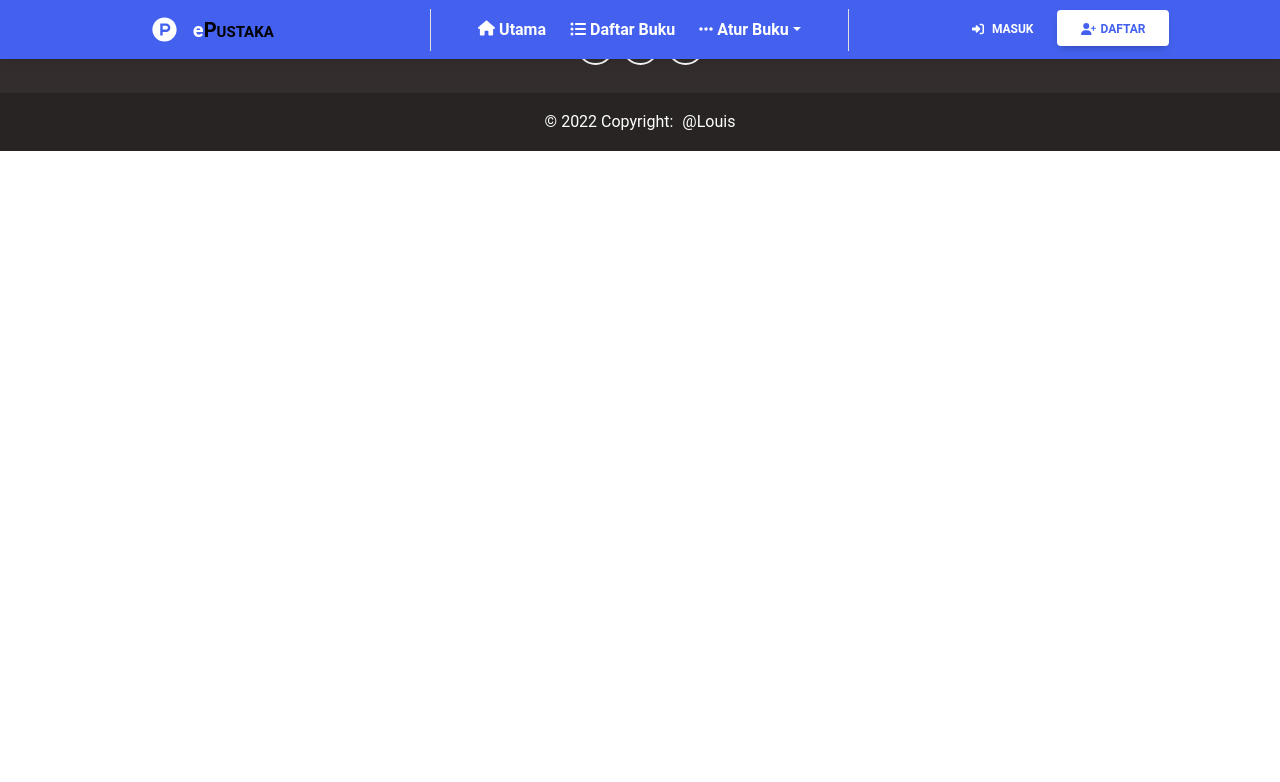
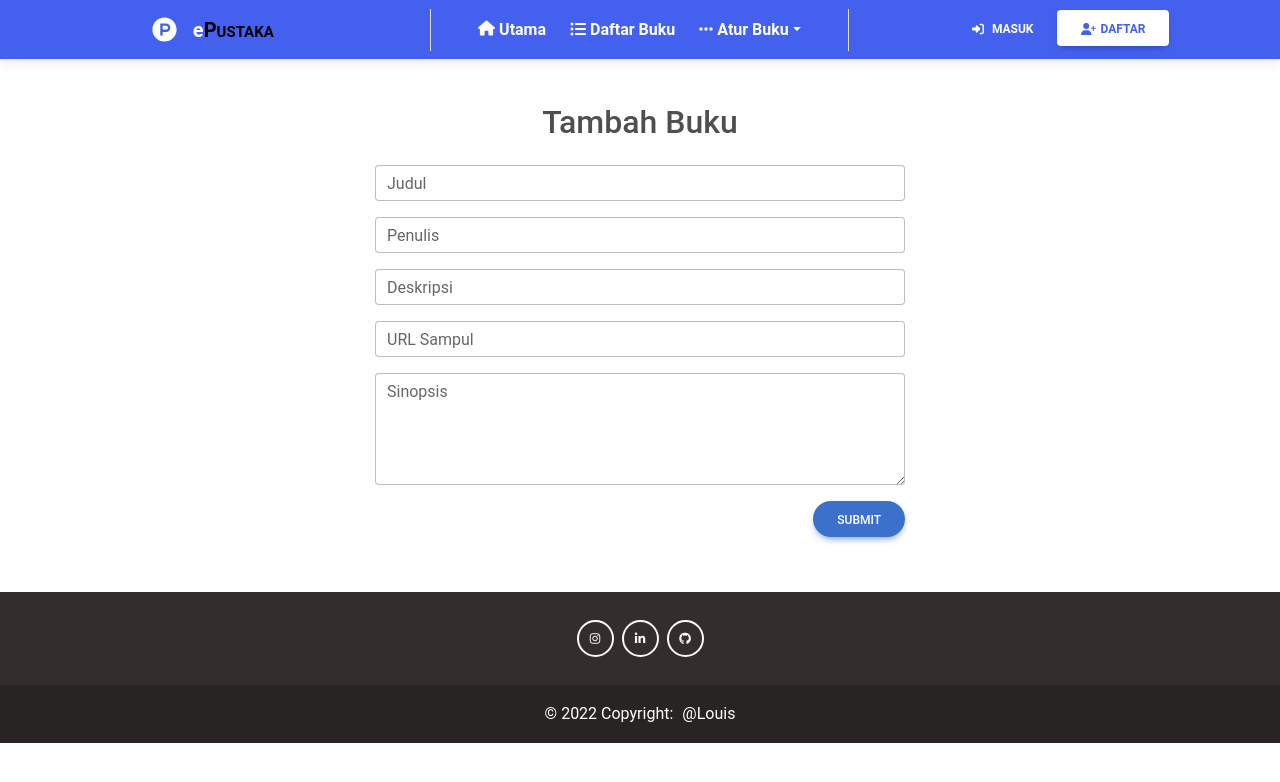
Before and after one commit to louisapstg/e-Pustaka, a React (Create React App) app in the folder client/: page /add-book in a window 1280 px wide. Shown: the top 782 px of the page. Built offline with nearby package versions, Linux system fonts and the light colour scheme.

Commit message:
Add Form Add Book Component

```diff
--- a/client/src/components/bookList/index.js
+++ b/client/src/components/bookList/index.js
@@ -13,6 +13,7 @@ import {
 
 const BookList = () => {
   return (
+    <div className='container'>
       <MDBRow className='row-cols-1 row-cols-md-3 g-4 mt-4 p-5'>
         <MDBCol className='w-25'>
           <MDBCard>
@@ -27,7 +28,7 @@ const BookList = () => {
                 Harry Potter and the Philosopher's Stone merupakan sebuah novel fantasi pada tahun 1997 yang ditulis oleh J. K. Rowling
               </MDBCardText>
               <div className="d-grid gap-2 d-md-flex justify-content-md-end">
-              <MDBBtn>Sinopsis</MDBBtn>
+                <MDBBtn rounded>Sinopsis</MDBBtn>
               </div>
             </MDBCardBody>
           </MDBCard>
@@ -46,7 +47,7 @@ const BookList = () => {
                 Harry Potter and the Chamber of Secrets merupakan novel fantasi pada tahun 1998 yang ditulis oleh J. K. Rowling dan merupakan novel kedua seri Harry Potter
               </MDBCardText>
               <div className="d-grid gap-2 d-md-flex justify-content-md-end">
-              <MDBBtn>Sinopsis</MDBBtn>
+                <MDBBtn rounded>Sinopsis</MDBBtn>
               </div>
             </MDBCardBody>
           </MDBCard>
@@ -64,7 +65,7 @@ const BookList = () => {
                 Harry Potter and the Prisoner of Azkaban merupakan novel fantasi pada tahun 1999 yang ditulis oleh J. K. Rowling dan merupakan novel ketiga seri Harry Potter
               </MDBCardText>
               <div className="d-grid gap-2 d-md-flex justify-content-md-end">
-              <MDBBtn>Sinopsis</MDBBtn>
+                <MDBBtn rounded>Sinopsis</MDBBtn>
               </div>
             </MDBCardBody>
           </MDBCard>
@@ -82,7 +83,7 @@ const BookList = () => {
                 Harry Potter and the Goblet of Fire merupakan novel fantasi pada tahun 2000 yang ditulis oleh J. K. Rowling dan merupakan novel keempat seri Harry Potter
               </MDBCardText>
               <div className="d-grid gap-2 d-md-flex justify-content-md-end">
-              <MDBBtn>Sinopsis</MDBBtn>
+                <MDBBtn rounded>Sinopsis</MDBBtn>
               </div>
             </MDBCardBody>
           </MDBCard>
@@ -100,7 +101,7 @@ const BookList = () => {
                 Harry Potter and the Goblet of Fire merupakan novel fantasi pada tahun 2000 yang ditulis oleh J. K. Rowling dan merupakan novel keempat seri Harry Potter
               </MDBCardText>
               <div className="d-grid gap-2 d-md-flex justify-content-md-end">
-              <MDBBtn>Sinopsis</MDBBtn>
+                <MDBBtn rounded>Sinopsis</MDBBtn>
               </div>
             </MDBCardBody>
           </MDBCard>
@@ -118,7 +119,7 @@ const BookList = () => {
                 Harry Potter and the Goblet of Fire merupakan novel fantasi pada tahun 2000 yang ditulis oleh J. K. Rowling dan merupakan novel keempat seri Harry Potter
               </MDBCardText>
               <div className="d-grid gap-2 d-md-flex justify-content-md-end">
-              <MDBBtn>Sinopsis</MDBBtn>
+                <MDBBtn rounded>Sinopsis</MDBBtn>
               </div>
             </MDBCardBody>
           </MDBCard>
@@ -136,7 +137,7 @@ const BookList = () => {
                 Harry Potter and the Goblet of Fire merupakan novel fantasi pada tahun 2000 yang ditulis oleh J. K. Rowling dan merupakan novel keempat seri Harry Potter
               </MDBCardText>
               <div className="d-grid gap-2 d-md-flex justify-content-md-end">
-              <MDBBtn>Sinopsis</MDBBtn>
+                <MDBBtn rounded>Sinopsis</MDBBtn>
               </div>
             </MDBCardBody>
           </MDBCard>
@@ -154,7 +155,7 @@ const BookList = () => {
                 Harry Potter and the Goblet of Fire merupakan novel fantasi pada tahun 2000 yang ditulis oleh J. K. Rowling dan merupakan novel keempat seri Harry Potter
               </MDBCardText>
               <div className="d-grid gap-2 d-md-flex justify-content-md-end">
-              <MDBBtn>Sinopsis</MDBBtn>
+                <MDBBtn rounded>Sinopsis</MDBBtn>
               </div>
             </MDBCardBody>
           </MDBCard>
@@ -172,12 +173,13 @@ const BookList = () => {
                 Harry Potter and the Goblet of Fire merupakan novel fantasi pada tahun 2000 yang ditulis oleh J. K. Rowling dan merupakan novel keempat seri Harry Potter
               </MDBCardText>
               <div className="d-grid gap-2 d-md-flex justify-content-md-end">
-              <MDBBtn>Sinopsis</MDBBtn>
+                <MDBBtn rounded>Sinopsis</MDBBtn>
               </div>
             </MDBCardBody>
           </MDBCard>
         </MDBCol>
       </MDBRow>
+    </div>
   )
 }
 
--- /dev/null
+++ b/client/src/components/formAddBook/index.js
@@ -0,0 +1,38 @@
+import React from 'react'
+import {
+  MDBInput,
+  MDBTextArea,
+  MDBBtn
+} from 'mdb-react-ui-kit'
+
+const FormAddBook = () => {
+  return (
+    <div className='container w-50' style={{ padding: '7px' }}>
+      <div className='mt-5 p-5'>
+        <div className='mb-4 text-center'>
+          <h2>Tambah Buku</h2>
+        </div>
+        <div className='mb-3'>
+          <MDBInput label='Judul' id='typeText' type='text' />
+        </div>
+        <div className='mb-3'>
+          <MDBInput label='Penulis' id='typeText' type='text' />
+        </div>
+        <div className='mb-3'>
+          <MDBInput label='Deskripsi' id='typeText' type='text' />
+        </div>
+        <div className='mb-3'>
+          <MDBInput label='URL Sampul' id='typeURL' type='url' />
+        </div>
+        <div className='mb-3'>
+          <MDBTextArea label='Sinopsis' id='textAreaExample' rows={4} />
+        </div>
+        <div className="d-grid gap-2 d-md-flex justify-content-md-end">
+          <MDBBtn rounded>Submit</MDBBtn>
+        </div>
+      </div>
+    </div>
+  )
+}
+
+export default FormAddBook
--- a/client/src/components/index.js
+++ b/client/src/components/index.js
@@ -4,6 +4,7 @@ import Intro2 from './intro2/index'
 import Info from './info/index'
 import Footer from './footer/index'
 import BookList from './bookList/index'
+import FormAddBook from './formAddBook/index'
 
 export {
   Navbar,
@@ -11,5 +12,6 @@ export {
   Intro2,
   Info,
   Footer,
-  BookList
+  BookList,
+  FormAddBook
 }
--- a/client/src/pages/addBook/index.js
+++ b/client/src/pages/addBook/index.js
@@ -1,13 +1,15 @@
 import React from 'react'
 import {
   Navbar,
-  Footer
+  Footer,
+  FormAddBook
 } from '../../components'
 
 const AddBook = () => {
   return (
     <div>
       <Navbar />
+      <FormAddBook />
       <Footer />
     </div>
   )
```
Lines whose indentation alone changed are shown as unchanged.
